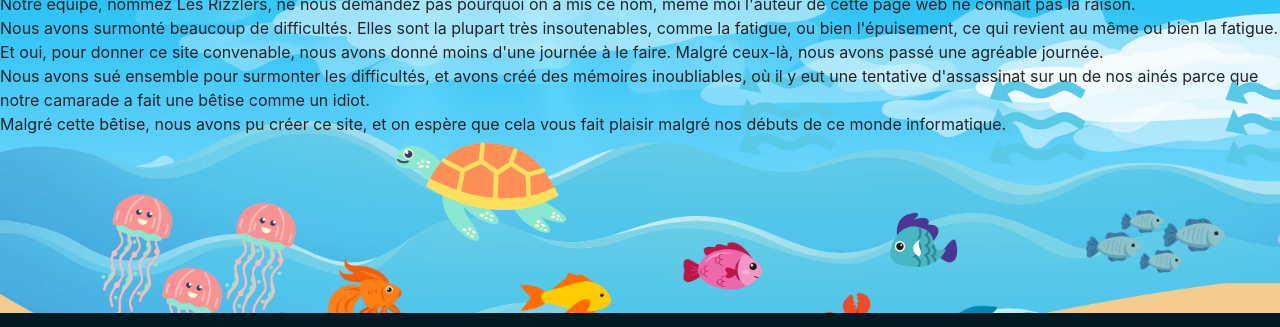
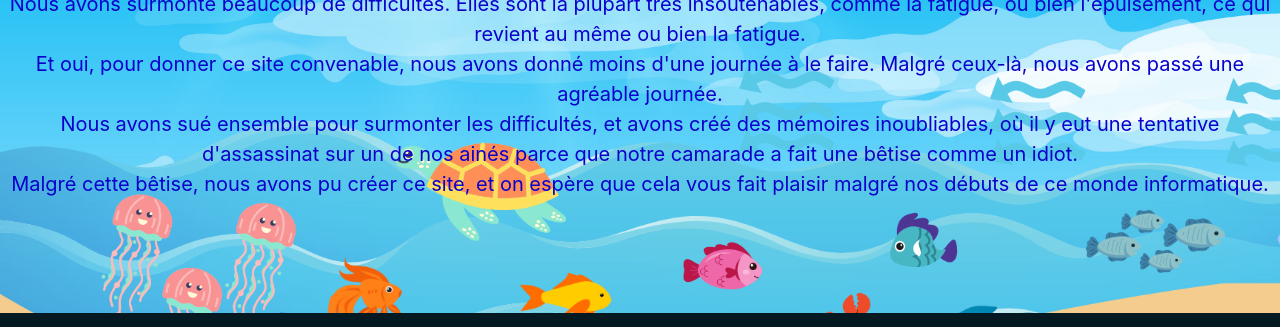
Before and after one commit to Assia-Benma/Nuit-de-l-info, a plain HTML site: page Mission principal/equipe.html in a window 1280 px wide. Shown: the part 347-674 px from the top of the page. Drawn offline with nearby package versions, Linux system fonts and the light colour scheme.

Commit message:
Update style.css

```diff
--- a/Mission principal/style.css
+++ b/Mission principal/style.css
@@ -136,3 +136,10 @@ main section h1{
     color: #0c00cc;
     text-align: center;
 }
+
+.equipe {
+    font-size: 20px;
+    justify-self: center;
+    color: #0c00cc;
+    text-align: center;
+}
```
